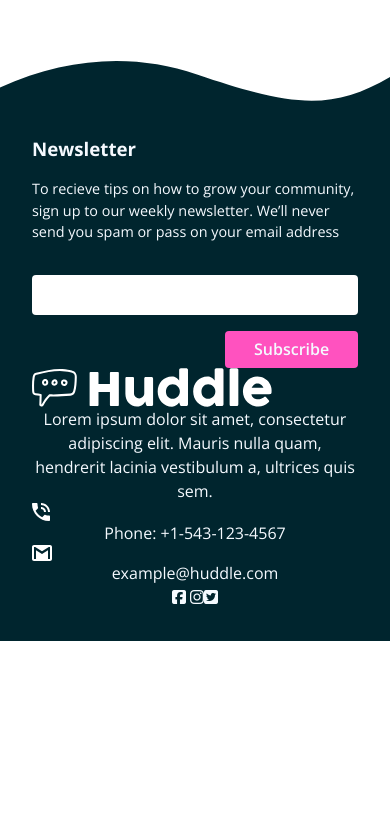
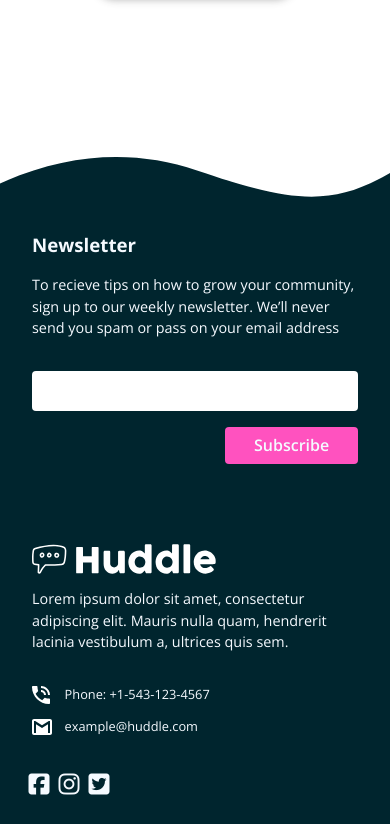
Before and after one commit to KevinJMatute/huddle-landing-page-with-curved-sections-master, a plain HTML site: page index.html in a window 390 px wide. Shown: the part 3377-4201 px from the top of the page. Before the commit the page ends 4018 px from the top, so only its background shows below. Drawn offline with nearby package versions, Linux system fonts and the light colour scheme.

Commit message:
mobile first ended

```diff
--- a/style.css
+++ b/style.css
@@ -178,6 +178,7 @@ h2 {
   padding: 1rem 2rem 3rem;
 }
 .main__question {
+  margin-top: 4em;
   font-family: var(--ff-accent);
   font-size: 1.5rem;
 }
@@ -189,14 +190,15 @@ h2 {
 footer {
   display: flex;
   flex-direction: column-reverse;
+  gap: 5rem;
   padding: 2em 2em;
+  text-align: start;
   background-color: var(--clr-neutral-800);
   color: var(--clr-neutral-100);
 }
-.newsletter {
-  text-align: start;
-}
-.newsletter__description {
+
+.newsletter__description,
+.contact__description {
   margin-top: 1em;
   font-size: 0.9rem;
 }
@@ -209,7 +211,7 @@ footer {
 }
 .newsletter__button {
   display: block;
-  padding: .41em 1.8em;
+  padding: 0.41em 1.8em;
   margin-top: 1rem;
   margin-left: auto;
   border-radius: 0.25rem;
@@ -218,5 +220,26 @@ footer {
   color: var(--clr-neutral-100);
   background-color: var(--clr-primary-pink);
   border: none;
-
 }
+.contact__logo {
+  width: 11.5em;
+}
+.contact__phone,
+.contact__mail {
+  display: grid;
+  grid-template-columns: 1fr 9fr;
+  align-items: center;
+  margin-top: 2.5em;
+  font-size: 0.8rem;
+}
+.contact__mail {
+  margin-top: 1em;
+}
+.social{
+  display: flex;
+  gap: 1em;
+  margin-top: 2.5em;
+}
+.social i{
+transform: scale(1.5);
+}
```
